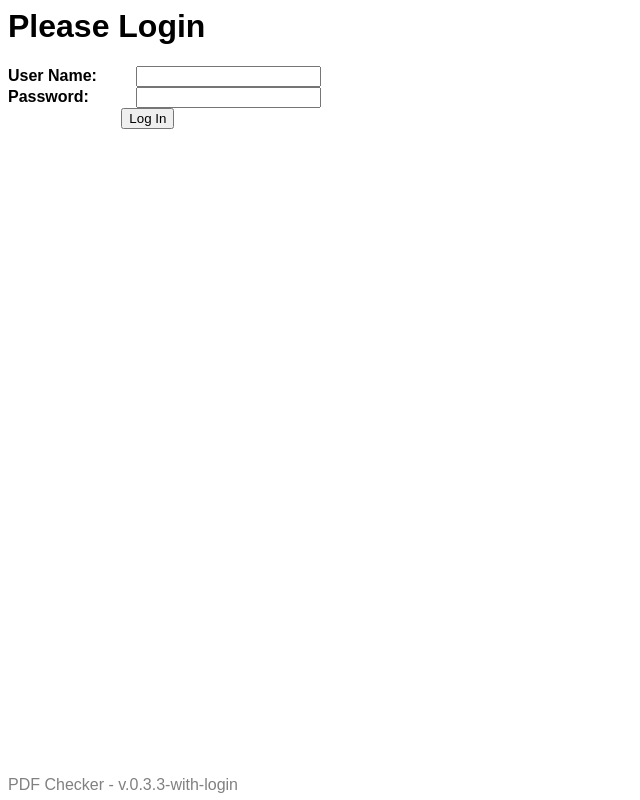
After one commit to izderadicka/pdf-checker, a Flask app: page /access/login in a window 1280 px wide. The commit adds this page. Shown: the whole page, without its empty margins (0-640 px from the left). Run offline with Flask 2, Linux system fonts and the light colour scheme; parts of the project's set-up code (start-up, migrations or seed data) failed here and were passed over.

Commit message:
access blueprint -   form based authentication

```diff
--- a/src/_version.py
+++ b/src/_version.py
@@ -4,4 +4,4 @@ Created on Aug 22, 2014
 @author: ivan
 '''
 
-__version__='0.3.2'
+__version__='0.3.3-with-login'
--- /dev/null
+++ b/src/access.py
@@ -0,0 +1,57 @@
+'''
+Created on Nov 25, 2014
+
+@author: ivan
+'''
+import sys
+from flask import Blueprint, render_template, request, redirect, flash, url_for, make_response
+from flask_login import LoginManager,login_user, logout_user, login_required
+from flask_login import UserMixin
+
+MAIN_VIEW=None
+
+login_manager=LoginManager()
+access=Blueprint('access', 'access')
+
+
+
+def register_with_app(app, main_view="root"):
+    global MAIN_VIEW
+    MAIN_VIEW=main_view
+    #app.permanent_session_lifetime = timedelta(seconds=60)
+    app.register_blueprint(access, url_prefix="/access")
+    login_manager.init_app(app)
+
+
+class User(UserMixin):
+    def __init__(self, id):
+        self.id=id
+
+
+@login_manager.user_loader
+def load_user(user_id):
+    return User(user_id)
+
+def valid_login(uid, pwd):
+    return len(uid)>=5
+
+login_manager.login_view = "access.login"
+@access.route('/login', methods=['GET', 'POST'])
+def login():
+    username=""
+    if request.method=='POST':
+        username=request.form['username']
+        if valid_login(username,
+                       request.form['password']):
+            login_user(User(username))
+            return redirect(request.args.get("next") or url_for(MAIN_VIEW))
+        else:
+            flash('Invalid user name or password!')
+
+    return render_template('access/login.html', username=username)
+
+@access.route('/logoff')
+@login_required
+def logoff():
+    logout_user()
+    return redirect(url_for(MAIN_VIEW))
--- a/src/server.py
+++ b/src/server.py
@@ -17,6 +17,9 @@ import urllib
 import errno
 import itertools
 from flask.helpers import make_response
+from flask_login import login_required
+from access import register_with_app
+
 
 def get_checks():
     cl=[(p.name, p.categories if hasattr(p,'categories') else [], hasattr(p,'help') and p.help) for p in load_plugins()]
@@ -30,7 +33,7 @@ app= Flask(__name__)
 app.secret_key = os.urandom(24)
 app.config['CHECKS'], app.config['CATEGORIES']=get_checks()
 
-#app.permanent_session_lifetime = timedelta(seconds=60)
+register_with_app(app, 'root')
 
 TMP_DIR='/tmp/pdf-checker-tmp'
 if not os.path.exists(TMP_DIR):
@@ -47,8 +50,8 @@ if not os.path.exists(TMP_DIR):
 def inject_version():
     return {'version':__version__}
 
-
 @app.route("/")
+@login_required
 def root():
     return render_template('home.html', checks=app.config['CHECKS'],
         cats2= [(c[0],c[1]) for c in app.config['CHECKS']],
@@ -60,6 +63,7 @@ def is_pdf(f):
     return ext.lower() == '.pdf'
 
 @app.route("/upload", methods=["POST"])
+@login_required
 def upload():
     if request.method == 'POST':  # @UndefinedVariable
         f = request.files['file']  # @UndefinedVariable
@@ -104,6 +108,7 @@ def files(filename):
     return send_from_directory(TMP_DIR,
                                filename)
 @app.route('/help/<check_name>')
+@login_required
 def help_check(check_name):
     for check in app.config['CHECKS']:
         if urllib.unquote(check_name) == check[0]:
--- a/src/static/style.css
+++ b/src/static/style.css
@@ -180,3 +180,13 @@ div.col {
 .form-label.mandatory {
     font-weight: bold;
 }
+
+.login-form label {
+    font-weight:bold;
+    width:8em;
+    display:inline-block
+}
+
+.login-form input[type="submit"] {
+margin-left:8.5em;
+}
--- /dev/null
+++ b/src/templates/access/login.html
@@ -0,0 +1,26 @@
+{% extends "base.html" %}
+{%block title%}Login to PDF Checker{%endblock%}
+{% block content %}
+<h1>Please Login</h1>
+<div class="login-form">
+{% for message in get_flashed_messages() %}
+    <div class=flash>{{ message }}</div>
+  {% endfor %}
+ {% if current_user.is_authenticated() %}
+ <p> You are already logged in, <a href="{{url_for('access.logoff')}}">log off</a>.</p>
+ {%else%}
+ <form action="{{ url_for('access.login')}}" method="POST" enctype="multipart/form-data">
+ <div>
+ <label for="username_id">User Name:</label><input type="text" name="username" id="username_id"
+ value="{{username}}"/>
+ </div>
+ <div>
+ <label for="password_id">Password:</label><input type="password" name="password" id="password_id"/>
+ </div>
+ <div>
+ <input type="submit" value="Log In"/>
+ </div>
+ </form>
+ {%endif%}
+ </div>
+ {%endblock%}
--- a/src/templates/base.html
+++ b/src/templates/base.html
@@ -25,6 +25,11 @@
     <div id="footer">
       {% block footer %}
       PDF Checker - v.{{version}}
+      <span class="user_block">
+      {% if current_user.is_authenticated() %}
+  		&lt;{{ current_user.id }}&gt; <a href="{{url_for('access.logoff')}}">[log off]</a>
+			{% endif %}
+      </span>
       {% endblock %}
     </div>
     </div>
```
Also changed, not shown: 2 other files.
